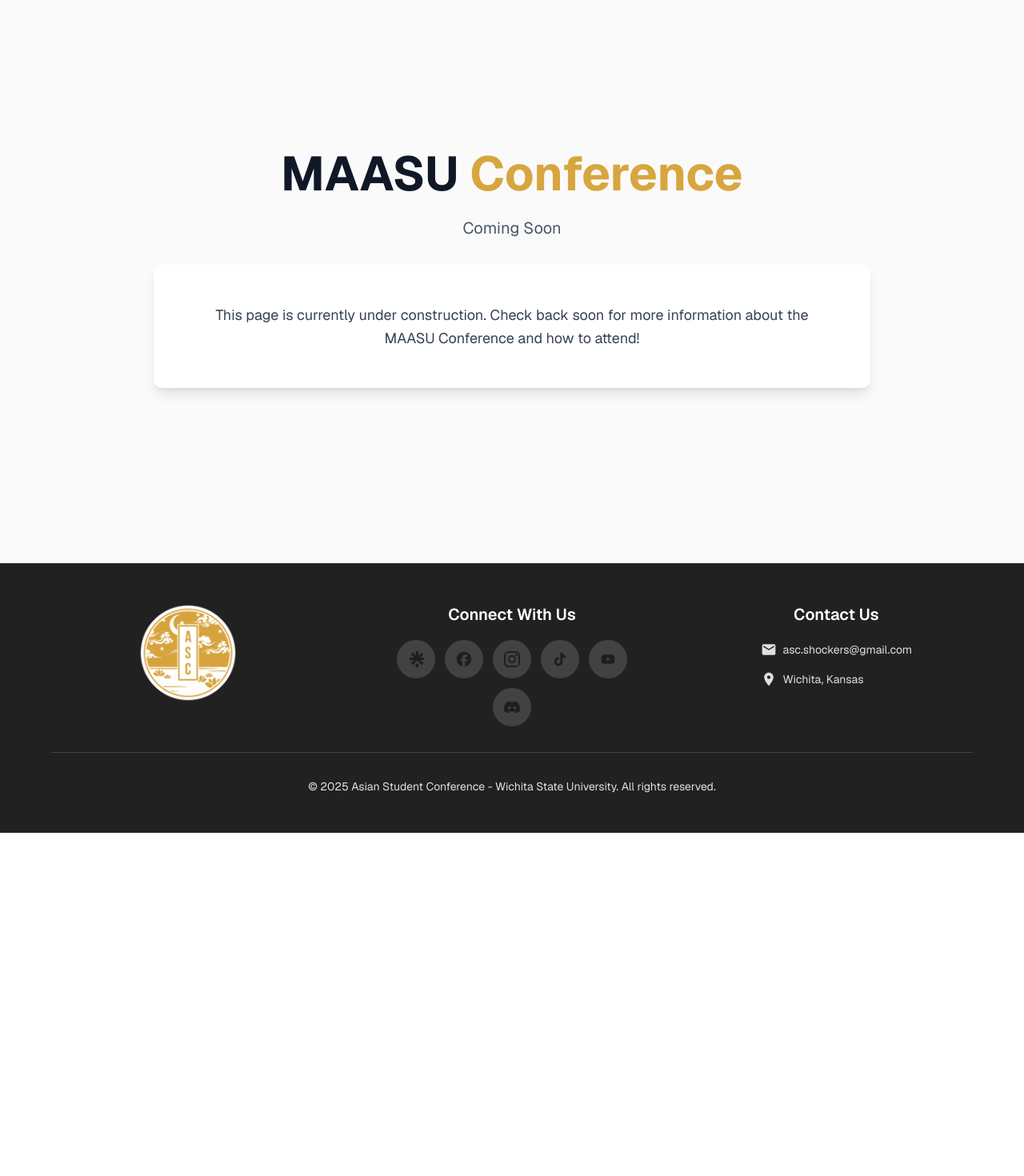
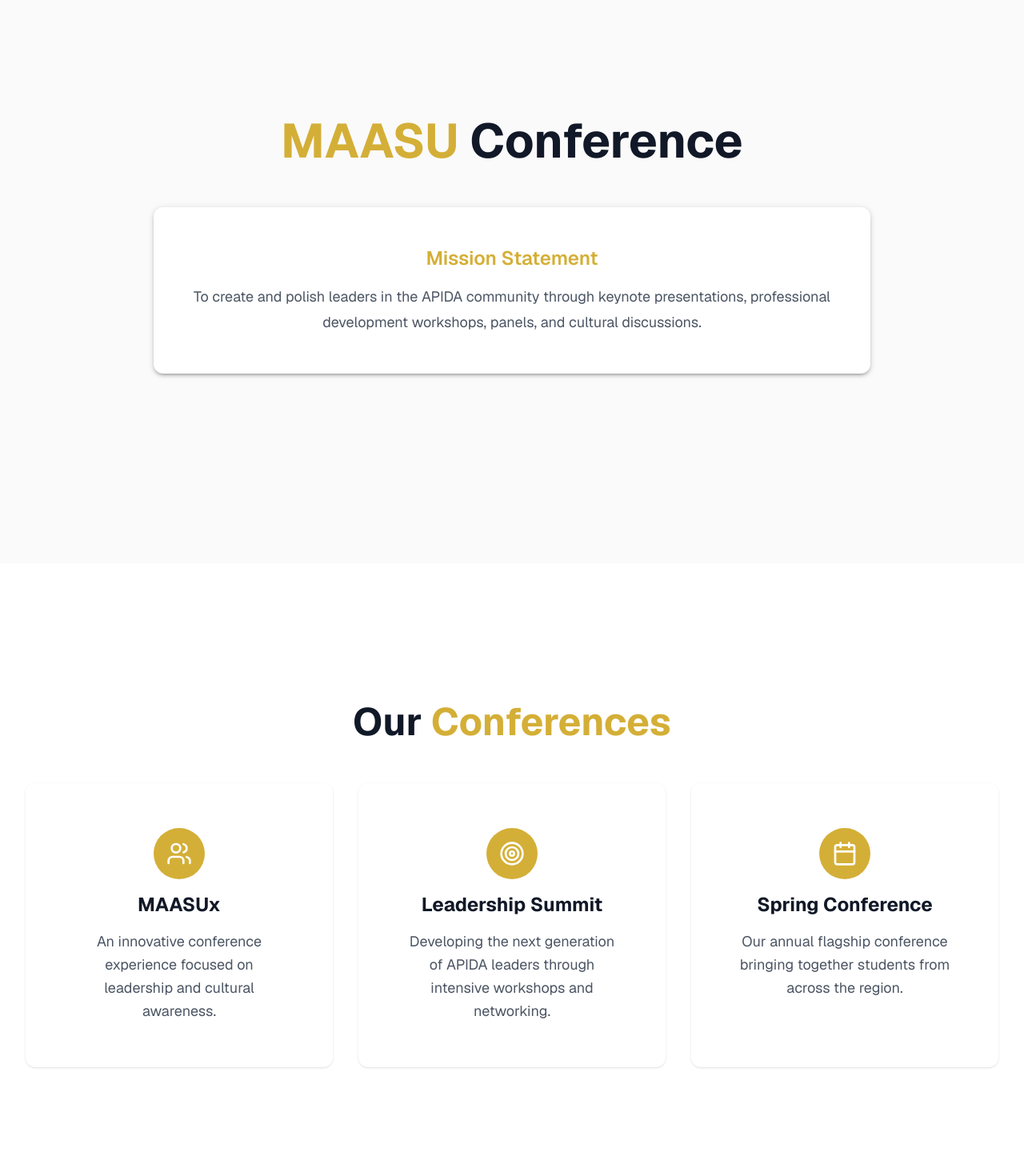
Before and after one commit to phoozies/ascwsu, a Next.js app: page /maasu in a window 1280 px wide. Shown: the part 160-1630 px from the top of the page at 80% size. Before the commit the page ends 1201 px from the top, so only its background shows below. Built offline with nearby package versions, Linux system fonts and the light colour scheme; no server answers.

Commit message:
feat: maasu

```diff
--- a/app/(main)/maasu/page.tsx
+++ b/app/(main)/maasu/page.tsx
@@ -1,25 +1,157 @@
-import { Container, Section } from '@/components/ui';
+import Box from '@mui/material/Box';
+import Typography from '@mui/material/Typography';
+import Grid from '@mui/material/Grid';
+import Paper from '@mui/material/Paper';
+import { Container, Section, Card } from '@/components/ui';
+import { Users, Calendar, Target } from 'lucide-react';
 
 export default function MAAUSPage() {
+  const conferences = [
+    {
+      title: 'MAASUx',
+      description: 'An innovative conference experience focused on leadership and cultural awareness.',
+      icon: Users
+    },
+    {
+      title: 'Leadership Summit',
+      description: 'Developing the next generation of APIDA leaders through intensive workshops and networking.',
+      icon: Target
+    },
+    {
+      title: 'Spring Conference',
+      description: 'Our annual flagship conference bringing together students from across the region.',
+      icon: Calendar
+    }
+  ];
+
   return (
-    <div className="min-h-screen">
-      <Section variant="accent" spacing="lg" className="pt-16">
+    <Box sx={{ minHeight: '100vh' }}>
+      {/* Header Section */}
+      <Section variant="accent" spacing="lg">
         <Container>
-          <div className="max-w-4xl mx-auto text-center">
-            <h1 className="text-3xl sm:text-4xl md:text-5xl lg:text-6xl font-bold text-gray-900 mb-4 sm:mb-6">
-              MAASU <span className="text-[var(--old-gold)]">Conference</span>
-            </h1>
-            <p className="text-lg sm:text-xl text-gray-600 mb-8">
-              Coming Soon
-            </p>
-            <div className="bg-white rounded-lg shadow-lg p-8 sm:p-12">
-              <p className="text-base sm:text-lg text-gray-700 leading-relaxed">
-                This page is currently under construction. Check back soon for more information about the MAASU Conference and how to attend!
-              </p>
-            </div>
-          </div>
+          <Box sx={{ maxWidth: '56rem', mx: 'auto', textAlign: 'center' }}>
+            <Typography
+              variant="h1"
+              sx={{
+                fontSize: { xs: '1.875rem', sm: '2.5rem', md: '3rem', lg: '3.75rem' },
+                fontWeight: 700,
+                mb: { xs: 2, sm: 3 }
+              }}
+            >
+              <Box component="span" sx={{ color: 'primary.main' }}>MAASU</Box> Conference
+            </Typography>
+
+            {/* Mission Statement */}
+            <Paper
+              elevation={3}
+              sx={{
+                p: { xs: 3, sm: 4, md: 6 },
+                bgcolor: 'white',
+                mt: { xs: 4, sm: 6 }
+              }}
+            >
+              <Typography
+                variant="h5"
+                sx={{
+                  fontSize: { xs: '1.125rem', sm: '1.25rem', md: '1.5rem' },
+                  fontWeight: 600,
+                  color: 'primary.main',
+                  mb: 2
+                }}
+              >
+                Mission Statement
+              </Typography>
+              <Typography
+                variant="body1"
+                sx={{
+                  fontSize: { xs: '1rem', sm: '1.125rem' },
+                  color: 'text.secondary',
+                  lineHeight: 1.8
+                }}
+              >
+                To create and polish leaders in the APIDA community through keynote presentations,
+                professional development workshops, panels, and cultural discussions.
+              </Typography>
+            </Paper>
+          </Box>
         </Container>
       </Section>
-    </div>
+
+      {/* Conferences Section */}
+      <Section variant="default" spacing="lg">
+        <Container>
+          <Box sx={{ textAlign: 'center', mb: { xs: 4, sm: 6 } }}>
+            <Typography
+              variant="h2"
+              sx={{
+                fontSize: { xs: '1.875rem', sm: '2.25rem', md: '3rem' },
+                fontWeight: 700,
+                mb: { xs: 1.5, sm: 2 }
+              }}
+            >
+              Our <Box component="span" sx={{ color: 'primary.main' }}>Conferences</Box>
+            </Typography>
+          </Box>
+
+          <Grid container spacing={{ xs: 3, sm: 4 }} sx={{ maxWidth: '80rem', mx: 'auto' }}>
+            {conferences.map((conference, index) => {
+              const Icon = conference.icon;
+              return (
+                <Grid key={index} size={{ xs: 12, md: 4 }}>
+                  <Card
+                    sx={{
+                      height: '100%',
+                      display: 'flex',
+                      flexDirection: 'column',
+                      transition: 'all 0.3s',
+                      '&:hover': {
+                        transform: 'translateY(-8px)',
+                        boxShadow: 8
+                      }
+                    }}
+                  >
+                    <Box sx={{ p: { xs: 3, sm: 4 }, textAlign: 'center' }}>
+                      <Box
+                        sx={{
+                          bgcolor: 'primary.main',
+                          borderRadius: '50%',
+                          width: 64,
+                          height: 64,
+                          display: 'flex',
+                          alignItems: 'center',
+                          justifyContent: 'center',
+                          mx: 'auto',
+                          mb: 2
+                        }}
+                      >
+                        <Icon style={{ width: 32, height: 32, color: 'white' }} />
+                      </Box>
+                      <Typography
+                        variant="h5"
+                        sx={{
+                          fontWeight: 700,
+                          mb: 2
+                        }}
+                      >
+                        {conference.title}
+                      </Typography>
+                      <Typography
+                        variant="body1"
+                        sx={{
+                          color: 'text.secondary',
+                          lineHeight: 1.6
+                        }}
+                      >
+                        {conference.description}
+                      </Typography>
+                    </Box>
+                  </Card>
+                </Grid>
+              );
+            })}
+          </Grid>
+        </Container>
+      </Section>
+    </Box>
   );
 }
```
